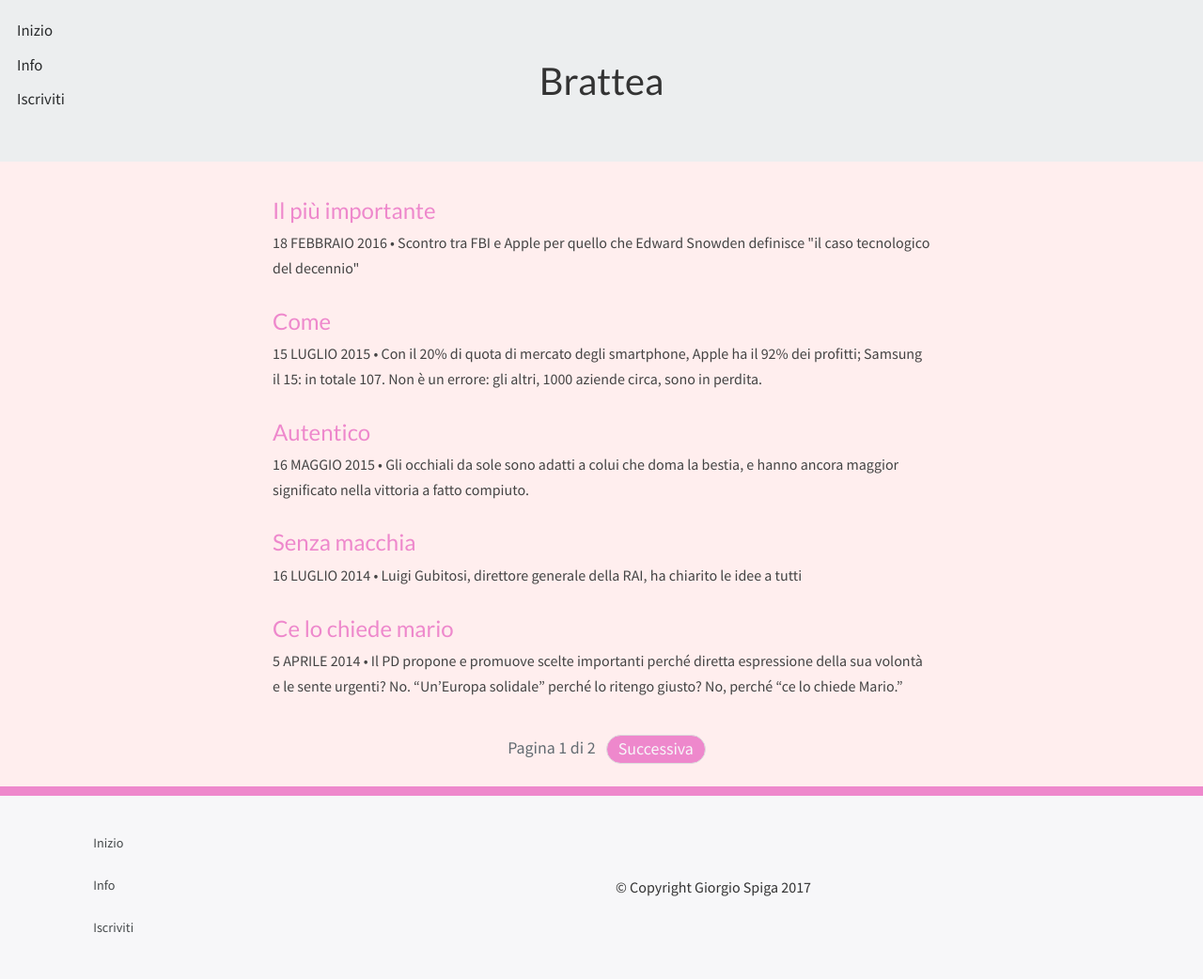
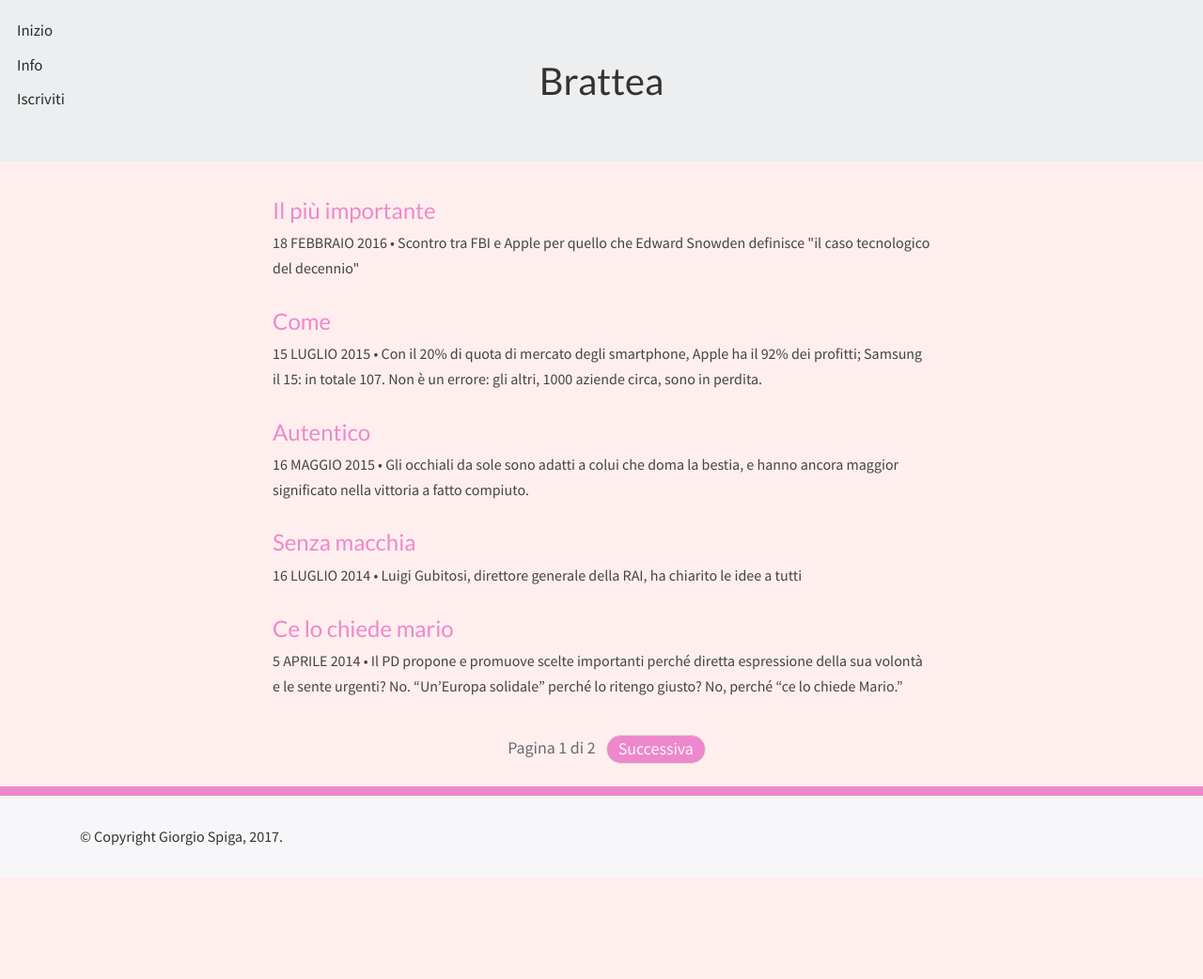
Before and after one commit to giorgiospiga/blogbrt, a Jekyll site: the page built from index.html, in a window 1280 px wide. Shown: the whole page at 94% size. Built offline with Jekyll 4.4.1, drawn with Linux system fonts in a browser that asks for light colours; nearby versions of some CDN libraries; some web fonts are replaced; the list of posts is cut into pages by our own code; after the commit the page ends 934 px from its top, so only the background shows below that.

Commit message:
nav-b disabled

```diff
--- a/_config.yml
+++ b/_config.yml
@@ -11,7 +11,7 @@ author:
 
 # Nav settings
 navtop: true
-navbottom: true
+navbottom: false
 
 # Pagination
 paginate: 5
--- a/_includes/footer.html
+++ b/_includes/footer.html
@@ -1,19 +1,19 @@
 <footer class="main-footer">
-  <div class="container ">
-    <div class="row align-items-center">
+  <div class="container">
+    <div class="row align-items-center justify-content-center">
 
       <div class="col">
         {% if site.navbottom == true %}
           {% include nav.html navclass='nav-bottom' %}
         {% endif %}
-      </div>
 
-      <div class="col">
-        <span>
-          © Copyright Giorgio Spiga 2017
-          {% if site.time | date:"%Y" == 2017 %}
+
+        <span class="text-align-center">
+          © Copyright Giorgio Spiga, 2017<!--
+          -->{% if site.time | date:"%Y" == "2017" %}<!--
+          -->.
           {% else %}
-          - ciao{{ site.time | date:"%Y" }}
+          - {{ site.time | date:"%Y" }}.
           {% endif %}
         </span>
       </div>
```
